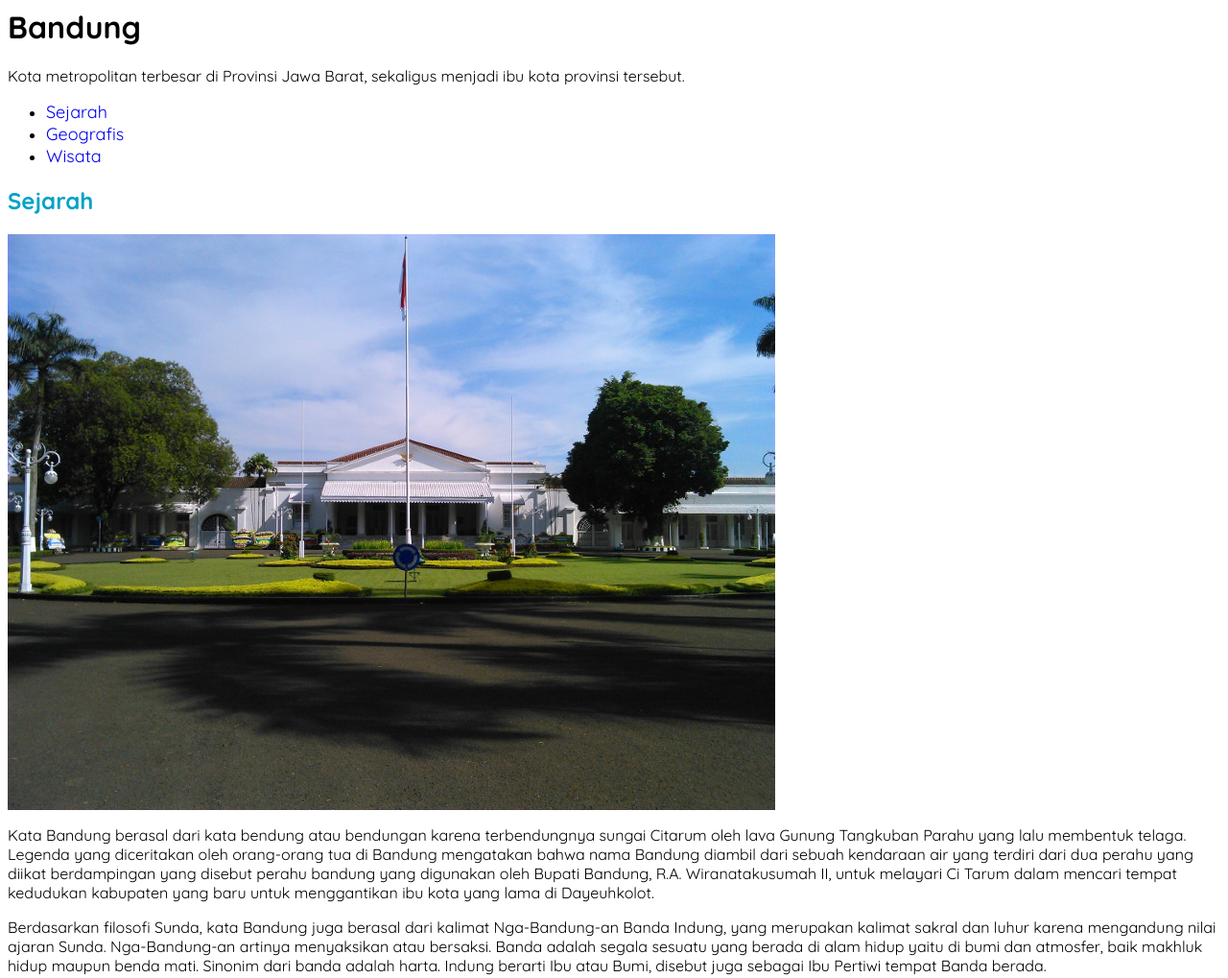
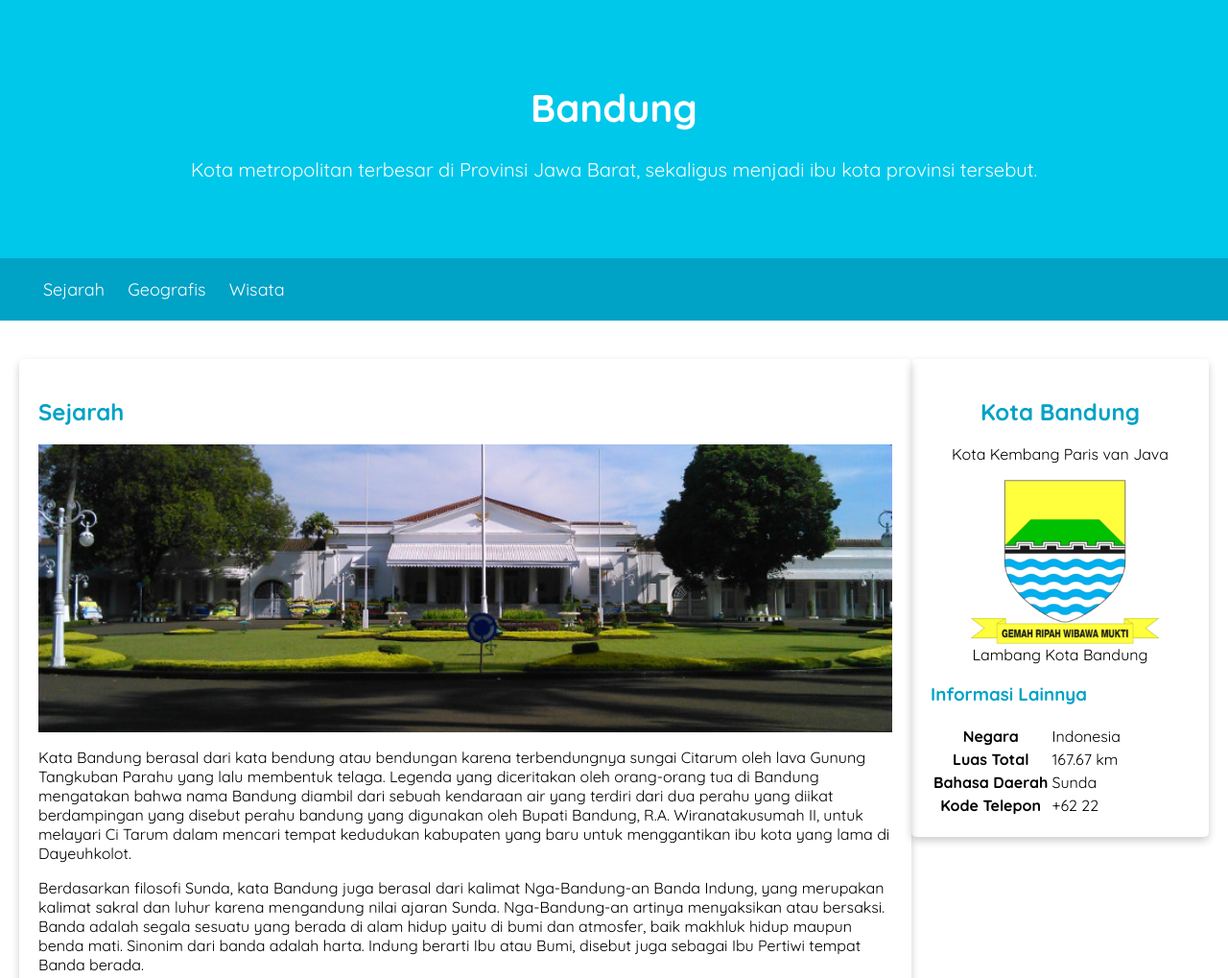
Before and after one commit to iandamping/Front-End-Path, a plain HTML site: page index.html in a window 1280 px wide. Shown: the top 1019 px of the page at 96% size. Drawn offline with Linux system fonts and the light colour scheme.

Commit message:
adding new styles

```diff
--- a/assets/styles/styles.css
+++ b/assets/styles/styles.css
@@ -1,8 +1,17 @@
 @import url('https://fonts.googleapis.com/css2?family=Quicksand:wght@400;700&display=swap');
 
+header {
+    display: inline;
+}
 body{
     font-family: 'Quicksand', sans-serif;
     /* font-family: sans-serif; */
+    margin: 0;
+    padding: 0;
+}
+main{
+    padding: 20px;
+    overflow: auto;
 }
 
 h2, h3{
@@ -28,8 +37,55 @@ nav a:hover{
 .profile header{
     text-align: center;
 }
-.profile section{
+
+.profile figcaption{
     text-align: center;
+}
+
+.profile img{
+    width: 200px;
+}
+
+.card{
+    box-shadow: 0 4px 8px 0 rgba(0, 0, 0, 0.2);
+    border-radius: 5px;
+    padding: 20px;
+    margin-top: 20px;
+}
+
+.jumbotron {
+    font-size: 20px;
+    padding: 60px;
+    background-color: #00c8eb;
+    text-align: center;
+    color: white;
+ }
+
+ nav a {
+     font-size: 18px;
+     font-weight: 400;
+     text-decoration: none;
+     color: white;
+ }
+
+ nav {
+     background-color: #00a2c6;
+     padding: 5px;
+     position: sticky;
+     top: 0;
+ }
+
+ nav li{
+     display: inline;
+     list-style-type: none;
+     margin-right: 20px;
+ }
+
+.featured-image{
+    width: 100%;
+    max-height: 300px;
+    object-fit: cover;
+    object-position: ce;
 }
 
 footer {
@@ -38,6 +94,30 @@ footer {
     background-color: #00a2c6;
     text-align: center;
     font-weight: bold;
+ }
+
+ #content {
+     float: left;
+     width: 75%;
+
+ }
+
+ aside {
+    float: right;
+    width: 25%;
+    padding-left: 20px;
+ }
+
+ * {
+     box-sizing: border-box;
+ }
+
+ @media screen and (max-width: 1000px) {
+     #content,
+     aside {
+         width: 100%;
+         padding: 0;
+     }
  }
 
 
--- a/index.html
+++ b/index.html
@@ -1,5 +1,6 @@
 <html>
 	<head>
+		<meta name="viewport" content="width=device-width, initial-scale=1">
 		<title>Kota Bandung</title>
 		<link rel="stylesheet" href="assets/styles/styles.css">
 	</head>
@@ -8,8 +9,11 @@
 	<body>
 
 		<header>
+			<div class="jumbotron">
 				<h1>Bandung</h1>
 				<p>Kota metropolitan terbesar di Provinsi Jawa Barat, sekaligus menjadi ibu kota provinsi tersebut.</p>
+
+			</div>
 				<nav>
 					<ul>
 						<li><a href="#sejarah">Sejarah</a></li>
@@ -21,23 +25,23 @@
 
 		<main>
 	<div id="content">
-		<article id="sejarah">
+		<article id="sejarah" class="card">
 		<h2>Sejarah</h2>
-			<img src="assets/image/history.jpg" alt="sejarah">
+			<img src="assets/image/history.jpg" class="featured-image" alt="sejarah">
 			<p>Kata Bandung berasal dari kata bendung atau bendungan karena terbendungnya sungai Citarum oleh lava Gunung Tangkuban Parahu yang lalu membentuk telaga. Legenda yang diceritakan oleh orang-orang tua di Bandung mengatakan bahwa nama Bandung diambil dari sebuah kendaraan air yang terdiri dari dua perahu yang diikat berdampingan yang disebut perahu bandung yang digunakan oleh Bupati Bandung, R.A. Wiranatakusumah II, untuk melayari Ci Tarum dalam mencari tempat kedudukan kabupaten yang baru untuk menggantikan ibu kota yang lama di Dayeuhkolot. </p>
 
 			<p>Berdasarkan filosofi Sunda, kata Bandung juga berasal dari kalimat Nga-Bandung-an Banda Indung, yang merupakan kalimat sakral dan luhur karena mengandung nilai ajaran Sunda. Nga-Bandung-an artinya menyaksikan atau bersaksi. Banda adalah segala sesuatu yang berada di alam hidup yaitu di bumi dan atmosfer, baik makhluk hidup maupun benda mati. Sinonim dari banda adalah harta. Indung berarti Ibu atau Bumi, disebut juga sebagai Ibu Pertiwi tempat Banda berada.</p>
 		</article>
 
-		<article id="geografis">
+		<article id="geografis" class="card">
 		<h2>Geografis</h2>
-			<img src="assets/image/geografis.jpg" alt="geografis">
+			<img src="assets/image/geografis.jpg" class="featured-image" alt="geografis">
 			<p>Kota Bandung dikelilingi oleh pegunungan, sehingga bentuk morfologi wilayahnya bagaikan sebuah mangkok raksasa, secara geografis kota ini terletak di tengah-tengah provinsi Jawa Barat, serta berada pada ketinggian ±768 m di atas permukaan laut, dengan titik tertinggi di berada di sebelah utara dengan ketinggian 1.050 meter di atas permukaan laut dan sebelah selatan merupakan kawasan rendah dengan ketinggian 675 meter di atas permukaan laut.</p>
 
             <p>Kota Bandung dialiri dua sungai utama, yaitu Sungai Cikapundung dan Sungai Citarum beserta anak-anak sungainya yang pada umumnya mengalir ke arah selatan dan bertemu di Sungai Citarum. Dengan kondisi yangdemikian, Bandung selatan sangat rentan terhadap masalah banjir terutama pada musim hujan.</p>
 		</article>
 
-		<article id="wisata">
+		<article id="wisata" class="card">
 		  <h2 >Wisata</h2>
 		   <p>Sejak dibukanya Jalan Tol Cipularang, kota Bandung telah menjadi tujuan utama dalam menikmati liburan
                akhir
@@ -46,18 +50,34 @@
 
 			<section>
 			 <h3>Farm House Lembang</h3>
-				<img src="assets/image/farm-house.jpg" alt="farm house">
+				<img src="assets/image/farm-house.jpg" class="featured-image" alt="farm house">
 				<p>Berada di jalur utama Bandung-Lembang, Farm House menjadi objek wisata yang tidak pernah sepi pengunjung. Selain karena letaknya strategis, kawasan ini juga menghadirkan nuansa wisata khas Eropa. Semua itu diterapkan dalam bentuk spot swafoto Instagramable.</p>
 
 
 		<h3>Observatorium Bosscha</h3>
-			<img src="assets/image/bosscha.jpg" alt="bosscha">
+			<img src="assets/image/bosscha.jpg" class="featured-image" alt="bosscha">
 				<p>Memiliki beberapa teleskop, antara lain, Refraktor Ganda Zeiss, Schmidt Bimasakti, Refraktor Bamberg, Cassegrain GOTO, dan Teleskop Surya. Refraktor Ganda Zeiss adalah jenis teleskop terbesar untuk meneropong bintang. Benda ini diletakkan pada atap kubah sehingga saat teropong digunakan, atap tersebut harus dibuka. Observatorium Bosscha boleh dikunjungi oleh siapapun, tanpa tiket. Namun, bagi yang ingin menggunakan teleskop Zeiss, wajib mendaftarkan diri. Untuk instansi atau lembaga pendidikan, diberikan jadwal hari Selasa sampai Jumat. Sementara itu, kunjungan individu dibuka setiap hari Sabtu.</p>
 
 			</section>
 		</article>
 
+	</div>
+
+	<aside  class="card">
+		<article class="profile">
+			<header>
+				<h2>Kota Bandung</h2>
+				<p>Kota Kembang Paris van Java</p>
+
+				<figure>
+					<img src="assets/image/Bandung_coa.png">
+					<figcaption>Lambang Kota Bandung</figcaption>
+				</figure>
+			</header>
+
+
 		<section>
+
 				<h3>Informasi Lainnya</h3>
 			<table>
 				<tr>
@@ -78,23 +98,6 @@
 					<td>+62 22</td>
 				</tr>
 			</table>
-
-
-	</div>
-
-	<aside>
-		<article class="profile">
-			<header>
-				<h2>Kota Bandung</h2>
-				<p>Kota Kembang Paris van Java</p>
-
-			</header>
-
-			<section>
-				<figure>
-					<img src="assets/image/Bandung_coa.png">
-						  <figcaption>Lambang Kota Bandung</figcaption>
-				   </figure>
 		</section>
 
 
```
Lines whose indentation alone changed are shown as unchanged.
